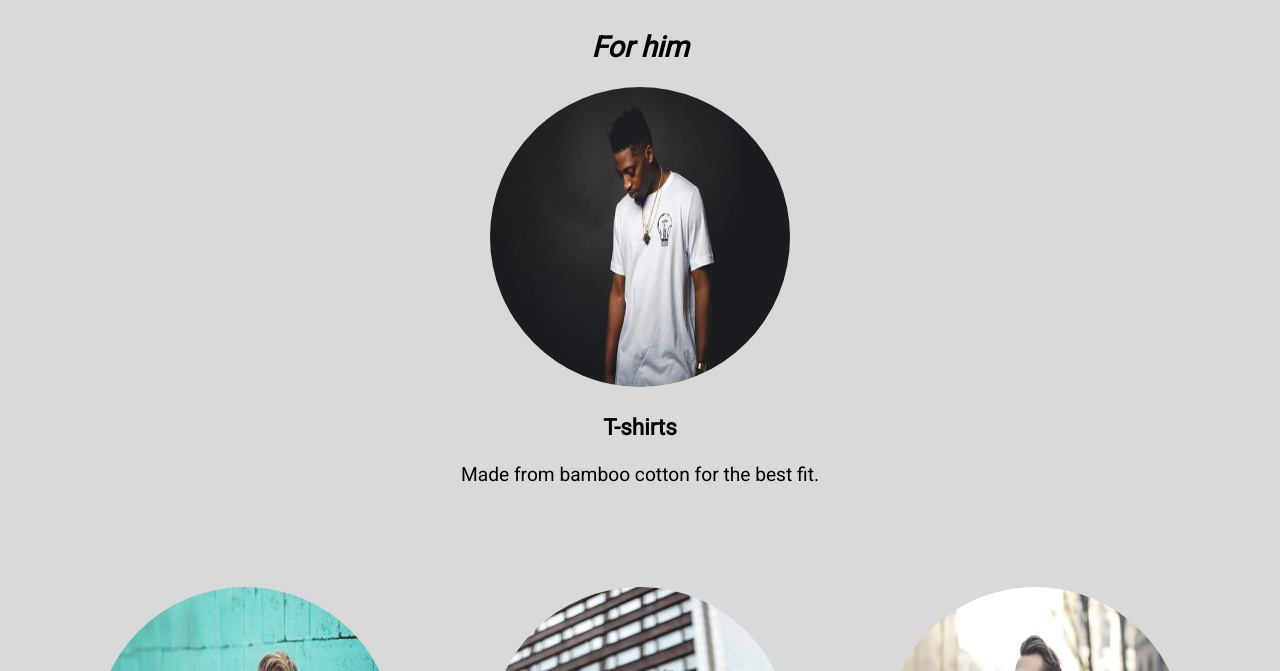
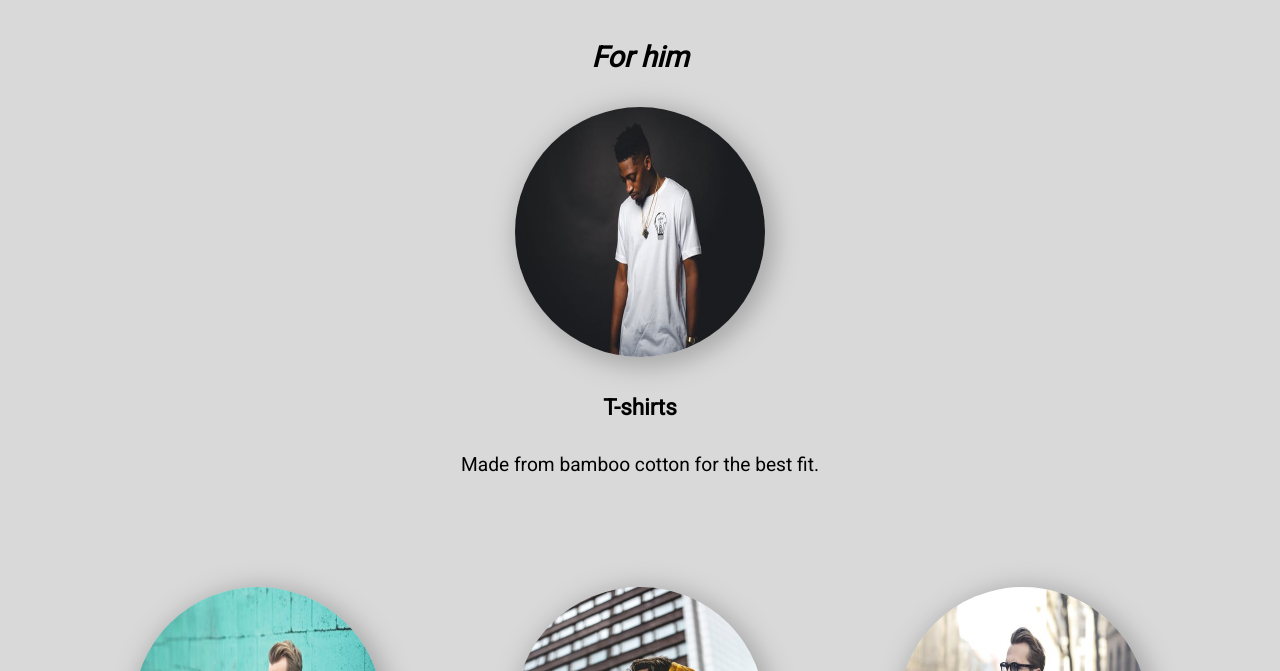
Before and after one commit to socratespalma/fashionEcomm, a plain HTML site: page index.html in a window 1280 px wide. Shown: the part 129-800 px from the top of the page. Drawn offline with Linux system fonts and the light colour scheme.

Commit message:
Adding box-shadow to images

```diff
--- a/css/main.css
+++ b/css/main.css
@@ -69,9 +69,10 @@ tr:hover {
 }
 
 img {
-  width: 300px;
-  height: 300px;
+  width: 250px;
+  height: 250px;
   border-radius: 50%;
+  box-shadow: 5px 5px 25px 5px #a9a9a9;
 }
 
 .one {
```
